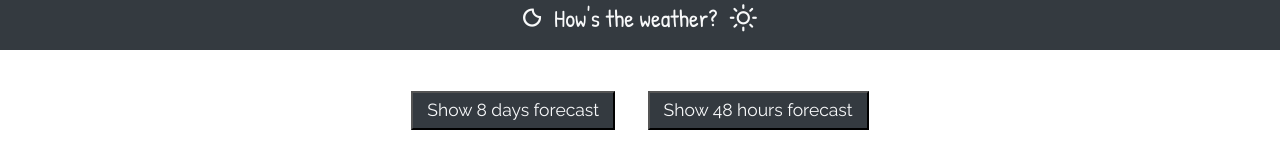
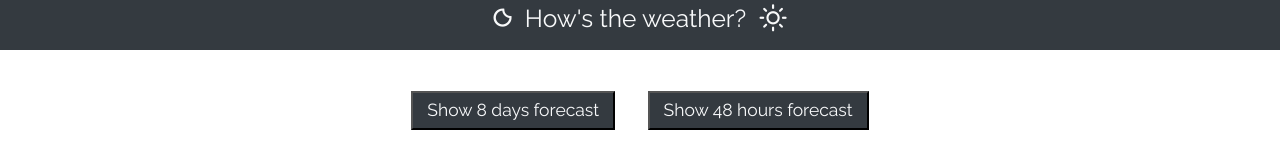
Before and after one commit to FeliOdras/Waether-App-with-darksky-API, a website: page index.html in a window 1280 px wide. Drawn offline with nearby package versions, Linux system fonts and the light colour scheme; no server answers.

Commit message:
Removed secondary font

```diff
--- a/assets/scss/partials/_typography.scss
+++ b/assets/scss/partials/_typography.scss
@@ -5,7 +5,3 @@
 body {
     font-family: $font-main, sans-serif;
 }
-
-header {
-    font-family: $font-accent, cursive;
-}
--- a/assets/scss/partials/_vars.scss
+++ b/assets/scss/partials/_vars.scss
@@ -1,2 +1 @@
 $font-main: 'Raleway';
-$font-accent: 'Patrick Hand';
--- a/assets/scss/style.scss
+++ b/assets/scss/style.scss
@@ -1,6 +1,6 @@
 @import '../../node_modules/weather-icons/css/weather-icons.css';
 @import '../../node_modules/bootstrap/dist/css/bootstrap.min.css';
-@import url('https://fonts.googleapis.com/css?family=Patrick+Hand|Raleway');
+@import url('https://fonts.googleapis.com/css?family=Raleway');
 
 @import 'partials/vars';
 @import 'partials/typography';
```
Also changed, not shown: assets/css/style.css.
